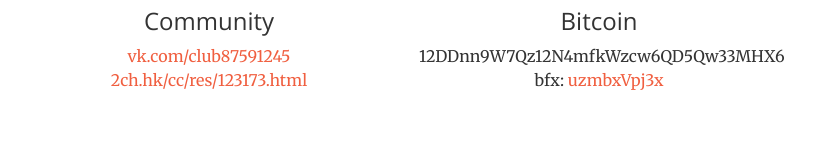
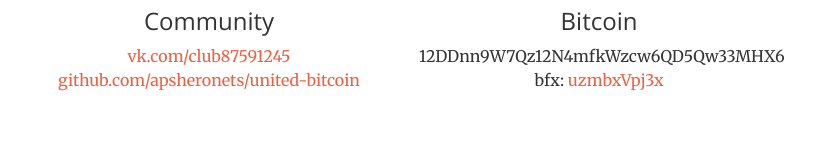
Before and after one commit to apsheronets/united-bitcoin, a plain HTML site: page index.html in a window 1280 px wide. Shown: the part 8033-8193 px from the top of the page, without its empty margins (236-1051 px from the left). Drawn offline with nearby package versions, Linux system fonts and the light colour scheme; a web font is replaced by a local one.

Commit message:
I'm a serious developer. This is a serious project.

```diff
--- a/index.html
+++ b/index.html
@@ -306,7 +306,7 @@
                     <i class="fa fa-globe fa-3x wow bounceIn"></i>
                     <h3>Community</h3>
                     <p><a href="https://vk.com/club87591245">vk.com/club87591245</a><br />
-                    <a href="https://2ch.hk/cc/res/123173.html">2ch.hk/cc/res/123173.html</a></p>
+                    <a href="https://github.com/apsheronets/united-bitcoin">github.com/apsheronets/united-bitcoin</a></p>
                 </div>
                 <div class="col-lg-4 text-center">
                     <i class="fa fa-btc fa-3x wow bounceIn"></i>
```
